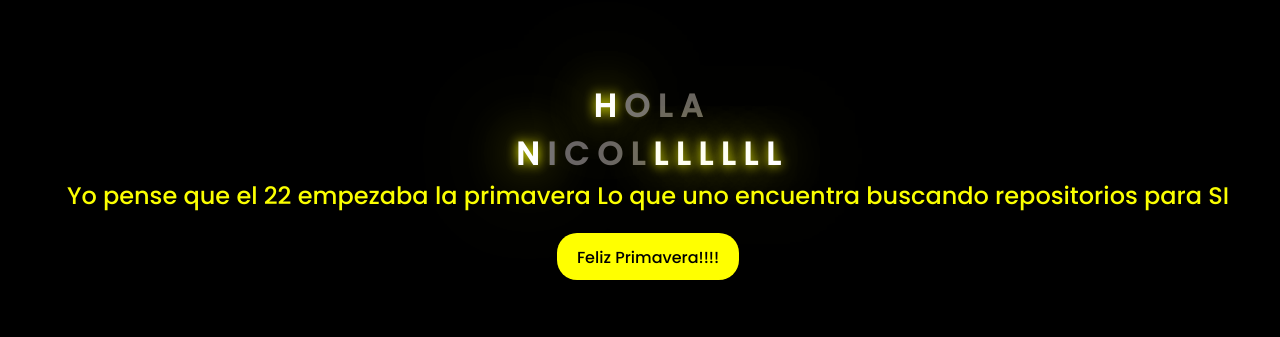
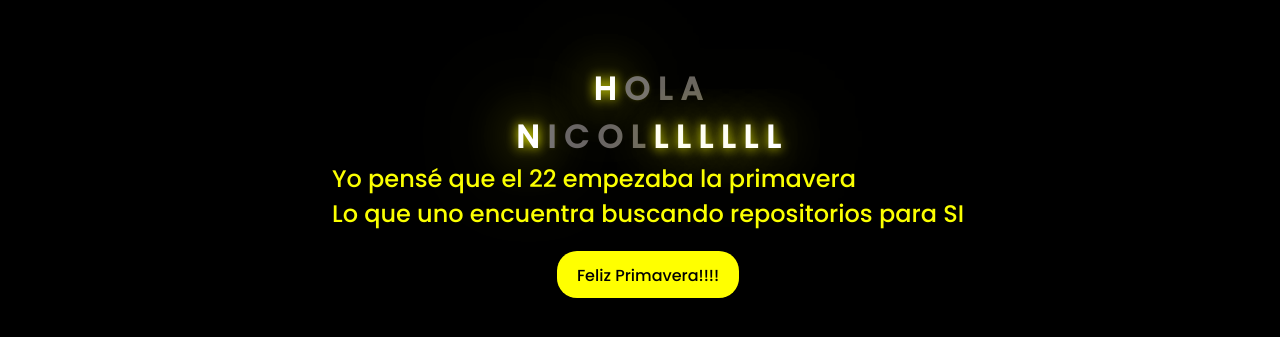
Before and after one commit to Jairo-Beta01/test1.github.io, a plain HTML site: page index.html in a window 1280 px wide. Shown: the part 227-564 px from the top of the page. Drawn offline with Linux system fonts and the light colour scheme.

Commit message:
Update index.html

```diff
--- a/index.html
+++ b/index.html
@@ -31,8 +31,9 @@
 
     </div>
     <div class="description">
-        <span>Yo pense que el 22 empezaba la primavera</span>
-        <span>Lo que uno encuentra buscando repositorios para SI</span>
+        <span>Yo pensé que el 22 empezaba la primavera</span><br>
+<span>Lo que uno encuentra buscando repositorios para SI</span>
+
 
     </div>
     <div class="button">
```
